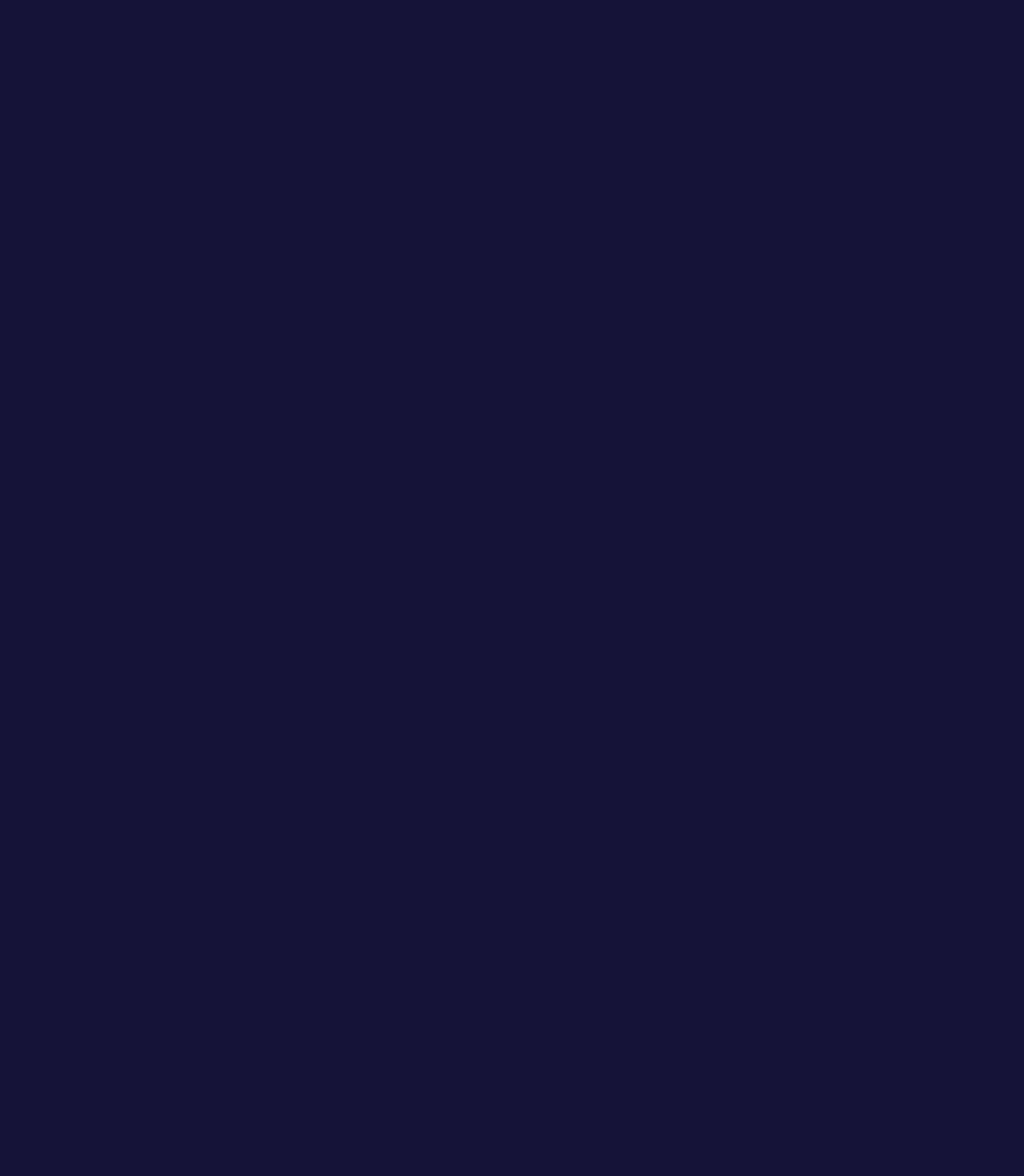
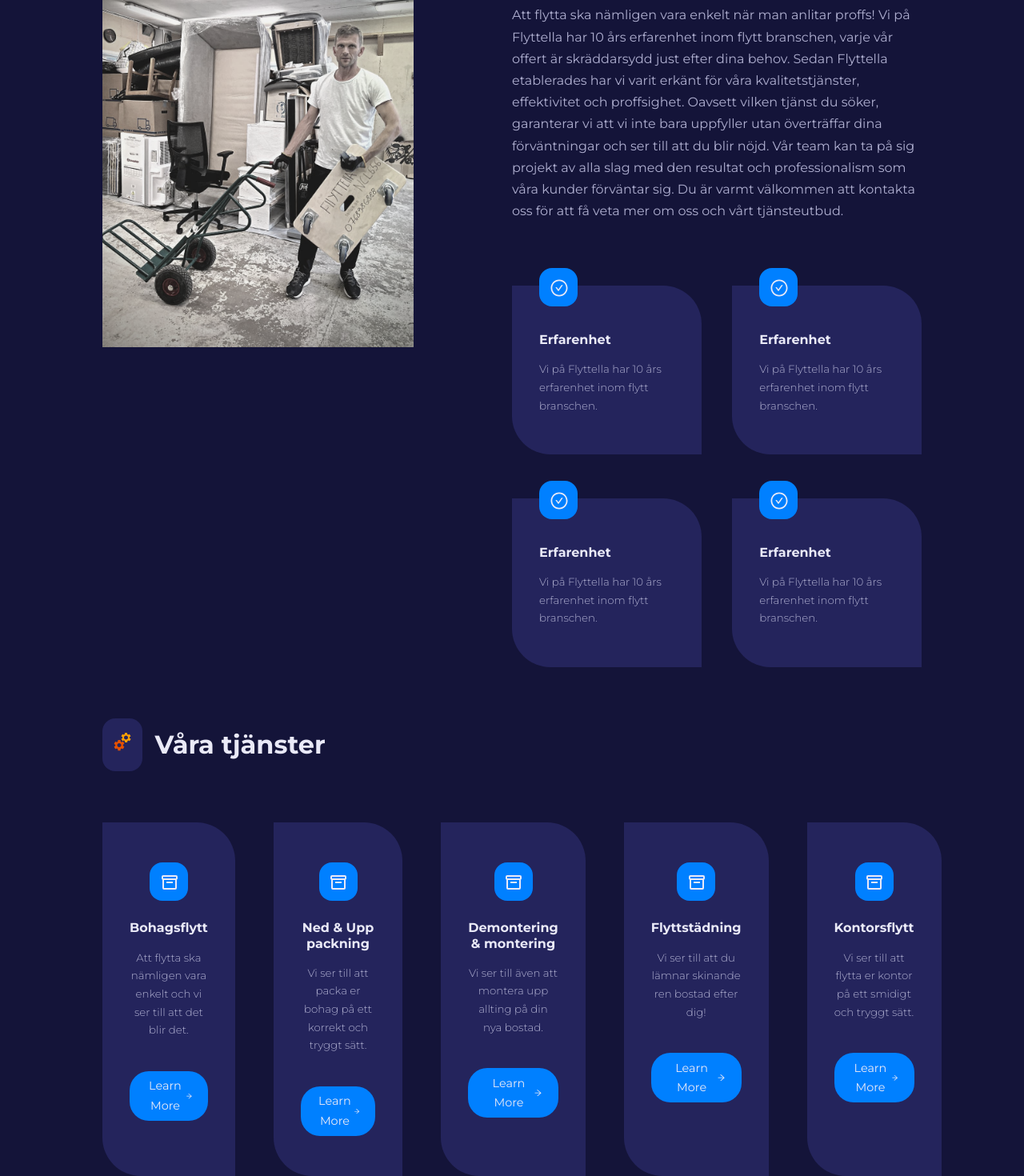
Before and after one commit to EdwardEker/Flytella, a React (Create React App) app: page / in a window 1280 px wide. Shown: the part 1045-2515 px from the top of the page at 80% size. Before the commit the page ends 848 px from the top, so only its background shows below. Built offline with nearby package versions, Linux system fonts and the light colour scheme.

Commit message:
head, advan, services, icon, image

```diff
--- /dev/null
+++ b/src/UI/card/Card.jsx
@@ -0,0 +1,11 @@
+import React from 'react'
+
+const Card = ({ className, children }) => {
+  return (
+    <article className={`card ${className}`}>
+      {children}
+    </article>
+  )
+}
+
+export default Card
--- a/src/components/Navbar/Navbar.jsx
+++ b/src/components/Navbar/Navbar.jsx
@@ -24,7 +24,7 @@ const Navbar = () => {
                 <NavLink
                   to={path}
                   className={({ isActive }) => (isActive ? "active-nav" : "")}
-                  onClick={() => setIsNavShowing(prev => !prev)}
+                  onClick={() => setIsNavShowing((prev) => !prev)}
                 >
                   {name}
                 </NavLink>
@@ -34,7 +34,7 @@ const Navbar = () => {
         </ul>
         <button
           className="nav__toggle-btn"
-          onClick={() => setIsNavShowing(prev => !prev)}
+          onClick={() => setIsNavShowing((prev) => !prev)}
         >
           {isNavShowing ? <AiOutlineClose /> : <AiOutlineBars />}
         </button>
--- /dev/null
+++ b/src/components/advantages/Advantages.jsx
@@ -0,0 +1,51 @@
+import React from "react";
+import advanImage from "../../assets/advanImage.jpg";
+import SectionHeader from "../../components/sectionHeader/SectionHeader";
+import { FcAbout } from "react-icons/fc";
+import AdvantagesList from "../../mocks/AdvantagesList";
+import Card from "../../UI/card/Card";
+
+const Advantages = () => {
+  return (
+    <section className="advantages">
+      <div className="container advantages__container">
+        <div className="advantages__left">
+          <div className="advantages__image">
+            <img src={advanImage} alt="men" />
+          </div>
+        </div>
+        <div className="advantages__right">
+          <SectionHeader
+            icon={<FcAbout />}
+            title="Varför borde du välja oss?"
+          />
+          <p>
+            Att flytta ska nämligen vara enkelt när man anlitar proffs! Vi på
+            Flyttella har 10 års erfarenhet inom flytt branschen, varje vår
+            offert är skräddarsydd just efter dina behov. Sedan Flyttella
+            etablerades har vi varit erkänt för våra kvalitetstjänster,
+            effektivitet och proffsighet. Oavsett vilken tjänst du söker,
+            garanterar vi att vi inte bara uppfyller utan överträffar dina
+            förväntningar och ser till att du blir nöjd. Vår team kan ta på sig
+            projekt av alla slag med den resultat och professionalism som våra
+            kunder förväntar sig. Du är varmt välkommen att kontakta oss för
+            att få veta mer om oss och vårt tjänsteutbud.
+          </p>
+          <div className="advantages__wrapper">
+            {AdvantagesList.map(({ id, icon, title, desc }) => {
+              return (
+                <Card className="advantages__advantage">
+                  <span>{icon}</span>
+                  <h4>{title}</h4>
+                  <small>{desc}</small>
+                </Card>
+              );
+            })}
+          </div>
+        </div>
+      </div>
+    </section>
+  );
+};
+
+export default Advantages;
--- a/src/components/header/MainHeader.jsx
+++ b/src/components/header/MainHeader.jsx
@@ -18,17 +18,17 @@ const MainHeader = () => {
             porro cumque itaque nostrum ullam culpa.
           </p>
 
-          <Link to="/" className="btn lg">
+          {/* <Link to="/" className="btn lg">
             <span></span>
             <span></span>
             <span></span>
             <span></span>
             Begär kostnadsfri offert
+          </Link> */}
+
+          <Link to="/" className="btn lg">
+            Begär kostnadsfri offert
           </Link>
-
-          {/* <Link to="/" className="btn lg">
-            Begär kostnadsfri offert
-          </Link> */}
         </div>
         <div className="main__header-right">
           <div className="main__header-circle"></div>
--- /dev/null
+++ b/src/components/sectionHeader/SectionHeader.jsx
@@ -0,0 +1,12 @@
+import React from "react";
+
+const SectionHeader = ({ icon, title, className }) => {
+  return (
+    <div className={`section__head ${className}`}>
+      <span>{icon }</span>
+      <h2>{title}</h2>
+    </div>
+  );
+};
+
+export default SectionHeader;
--- /dev/null
+++ b/src/components/services/Services.jsx
@@ -0,0 +1,34 @@
+import React from "react";
+import { FcServices } from "react-icons/fc";
+import SectionHeader from "../sectionHeader/SectionHeader";
+import ServicesList from "../../mocks/ServicesList";
+import Card from "../../UI/card/Card";
+import { Link } from "react-router-dom";
+import { AiOutlineArrowRight } from "react-icons/ai";
+
+const Services = () => {
+  return (
+    <section className="services">
+      <div className="container services__container">
+        <SectionHeader icon={<FcServices />} title="Våra tjänster" />
+
+        <div className="services__wrapper">
+          {ServicesList.map(({ id, icon, title, info, path }) => {
+            return (
+              <Card className="services__service" key={id}>
+                <span>{icon}</span>
+                <h4>{title}</h4>
+                <small>{info}</small>
+                <Link to={path} className="btn sm">
+                  Learn More <AiOutlineArrowRight />
+                </Link>
+              </Card>
+            );
+          })}
+        </div>
+      </div>
+    </section>
+  );
+};
+
+export default Services;
--- a/src/index.css
+++ b/src/index.css
@@ -73,7 +73,7 @@ img {
 }
 
 /* variant-2 */
-.btn {
+/* .btn {
   position: relative;
   padding: 0.6rem 0.9rem;
   font-size: 1.5rem;
@@ -108,14 +108,20 @@ img {
   transform: scale(1);
   transition-delay: 0.5s;
   box-shadow: 0 0 10px var(--color-secondary),
-  0 0 30px var(--color-secondary),
-  0 0 60px var(--color-secondary);
+    0 0 30px var(--color-secondary),
+    0 0 60px var(--color-secondary);
 }
 
 .btn span {
   position: absolute;
   background: var(--color-secondary);
-  pointer-events: ;
+  pointer-events: none;
+  box-shadow: 0 0 10px var(--color-secondary),
+    0 0 20px var(--color-primary-variant),
+    0 0 30px var(--color-primary-variant),
+    0 0 50px var(--color-primary-variant),
+    0 0 100px var(--color-primary-variant),
+  ;
 }
 
 .btn span:nth-child(1),
@@ -130,8 +136,64 @@ img {
   height: 40px;
 }
 
+.btn span:nth-child(1) {
+  top: calc(50% - 2px);
+  left: -50px;
+  transform-origin: left;
+  transition: 0.5s ease-in-out;
+  transition-delay: 0.25s;
+}
+
+.btn:hover span:nth-child(1) {
+  left: 50%;
+  transform: scaleX(0);
+  transition-delay: 0s;
+}
+
+.btn span:nth-child(3) {
+  top: calc(50% - 2px);
+  right: -50px;
+  transform-origin: right;
+  transition: 0.5s ease-in-out;
+  transition-delay: 0.25s;
+}
+
+.btn:hover span:nth-child(3) {
+  right: 50%;
+  transform: scaleX(0);
+  transition-delay: 0s;
+}
+
+.btn span:nth-child(2) {
+  left: calc(50% - 2px);
+  top: -50px;
+  transform-origin: top;
+  transition: 0.5s ease-in-out;
+  transition-delay: 0.25s;
+}
+
+.btn:hover span:nth-child(2) {
+  top: 50%;
+  transform: scaleY(0);
+  transition-delay: 0s;
+}
+
+.btn span:nth-child(4) {
+  left: calc(50% - 2px);
+  bottom: -50px;
+  transform-origin: bottom;
+  transition: 0.5s ease-in-out;
+  transition-delay: 0.25s;
+}
+
+.btn:hover span:nth-child(4) {
+  bottom: 50%;
+  transform: scaleY(0);
+  transition-delay: 0s;
+} */
+
 /* variant-1 */
-/* .btn {
+.btn {
   color: var(--color-gray-100);
   width: fit-content;
   margin: 0 auto;
@@ -159,4 +221,63 @@ img {
 
 .btn.sm:hover {
   background:var(--color-gray-100) ;
-} */
+}
+
+section {
+  margin-top: 10rem;
+}
+
+.section__head {
+  display: flex;
+  align-items: center;
+  gap: 1rem;
+}
+
+.section__head span {
+  background: var(--color-gray-500);
+  padding: 0.8rem;
+  border-radius: 1rem;
+  color: var(--color-secondary);
+  font-size: 1.5rem;
+}
+
+.card {
+  background: var(--color-gray-500);
+  border: 2px solid transparent;
+  text-align: center;
+  padding: 3rem 2rem;
+  border-radius: 0 3rem 0 3rem;
+  transition: var(--transition);
+}
+
+.card:hover {
+  background: transparent;
+  border-color: var(--color-gray-400);
+  cursor: default;
+}
+
+.card span {
+  width: 3rem;
+  height: 3rem;
+  background: var(--color-primary);
+  color: var(--color-gray-100);
+  font-size: 1.5rem;
+  padding: 0.8rem;
+  display: grid;
+  place-items: center;
+  margin-bottom: 1.5rem;
+  margin-inline: auto;
+  border-radius: 1rem;
+  transition: var(--transition);
+}
+
+.card:hover span {
+  background: var(--color-secondary);
+  color: var(--color-gray-600);
+}
+
+.card small {
+  margin-top: 1rem;
+  display: block;
+  font-weight: 300;
+}
--- /dev/null
+++ b/src/mocks/AdvantagesList.js
@@ -0,0 +1,30 @@
+import { AiOutlineCheckCircle } from "react-icons/ai";
+
+const AdvantagesList = [
+  {
+    id: 1,
+    icon: <AiOutlineCheckCircle />,
+    title: "Erfarenhet ",
+    desc: "Vi på Flyttella har 10 års erfarenhet inom flytt branschen.",
+  },
+  {
+    id: 2,
+    icon: <AiOutlineCheckCircle />,
+    title: "Erfarenhet ",
+    desc: "Vi på Flyttella har 10 års erfarenhet inom flytt branschen.",
+  },
+  {
+    id: 3,
+    icon: <AiOutlineCheckCircle />,
+    title: "Erfarenhet ",
+    desc: "Vi på Flyttella har 10 års erfarenhet inom flytt branschen.",
+  },
+  {
+    id: 4,
+    icon: <AiOutlineCheckCircle />,
+    title: "Erfarenhet ",
+    desc: "Vi på Flyttella har 10 års erfarenhet inom flytt branschen.",
+  },
+];
+
+export default AdvantagesList;
--- /dev/null
+++ b/src/mocks/ServicesList.js
@@ -0,0 +1,41 @@
+import { BiBox } from "react-icons/bi";
+
+const ServicesList = [
+  {
+    id: 1,
+    icon: <BiBox />,
+    title: "Bohagsflytt",
+    info: "Att flytta ska nämligen vara enkelt och vi ser till att det blir det.",
+    path: "/services/111",
+  },
+  {
+    id: 2,
+    icon: <BiBox />,
+    title: "Ned &  Upp packning",
+    info: "Vi ser till att packa er bohag på ett korrekt och tryggt sätt.",
+    path: "/services/222",
+  },
+  {
+    id: 3,
+    icon: <BiBox />,
+    title: "Demontering & montering",
+    info: "Vi ser till även att montera upp allting på din nya bostad.",
+    path: "/services/333",
+  },
+  {
+    id: 4,
+    icon: <BiBox />,
+    title: "Flyttstädning",
+    info: "Vi ser till att du lämnar skinande ren bostad efter dig!",
+    path: "/services/444",
+  },
+  {
+    id: 5,
+    icon: <BiBox />,
+    title: "Kontorsflytt",
+    info: "Vi ser till att flytta er kontor på ett smidigt och tryggt sätt.",
+    path: "/services/555",
+  },
+];
+
+export default ServicesList;
--- a/src/pages/home/Home.css
+++ b/src/pages/home/Home.css
@@ -1,6 +1,6 @@
 .main__header {
   width: 100vw;
-  height: 100vh;
+  height: calc(100vh - 3rem);
   display:  grid;
   place-items: center;
   margin-top: 3rem;
@@ -29,3 +29,80 @@
   margin: 1rem 0 3.5rem;
   font-size: 1.1rem;
 }
+
+.main__header-right {
+  display: grid;
+  place-items: center;
+  position: relative;
+}
+
+.main__header-image {
+  position: relative;
+}
+
+/* .main__header-circle {
+  width: 25rem;
+  height: 25rem;
+  background: linear-gradient(75deg, var(--color-secondary), transparent);
+} */
+
+/* === Services === */
+.services {
+  margin-top: 4rem;
+}
+
+.services__wrapper {
+  display: grid;
+  grid-template-columns: repeat(5, 1fr);
+  gap: 3rem;
+  margin-top: 4rem;
+}
+
+.services__service a {
+  margin-top: 2.5rem;
+  display: flex;
+  align-items: center;
+  justify-content: center;
+}
+
+.services__service a:hover {
+  background: var(--color-secondary);
+  color: var(--color-gray-600);
+}
+
+/* === Advantages === */
+.advantages__container {
+  display: grid;
+  grid-template-columns: 38% 50%;
+  gap: 12%;
+}
+
+.advantages__image {
+  filter: saturate(0.25);
+  transition: var(--transition);
+}
+
+.advantages__image:hover {
+  filter: saturate(1);
+}
+
+.advantages__right > p {
+  margin: 1.5rem 0 5rem;
+}
+
+.advantages__wrapper {
+  display: grid;
+  grid-template-columns: 1fr 1fr;
+  gap: 3.4rem 2.4rem;
+}
+
+.card.advantages__advantage {
+  padding-top: 3.5rem;
+  text-align: left;
+  position: relative;
+}
+
+.card.advantages__advantage span {
+  position: absolute;
+  top: -1.5rem;
+}
--- a/src/pages/home/Home.jsx
+++ b/src/pages/home/Home.jsx
@@ -1,12 +1,15 @@
 import React from 'react';
+import Advantages from '../../components/advantages/Advantages';
 import MainHeader from '../../components/header/MainHeader';
+import Services from '../../components/services/Services';
 import './Home.css';
 
 const Home = () => {
   return (
     <>
       <MainHeader />
-
+      <Advantages />
+      <Services />
     </>
   )
 }
```
Also changed, not shown: src/assets/advanImage.jpg (added).
